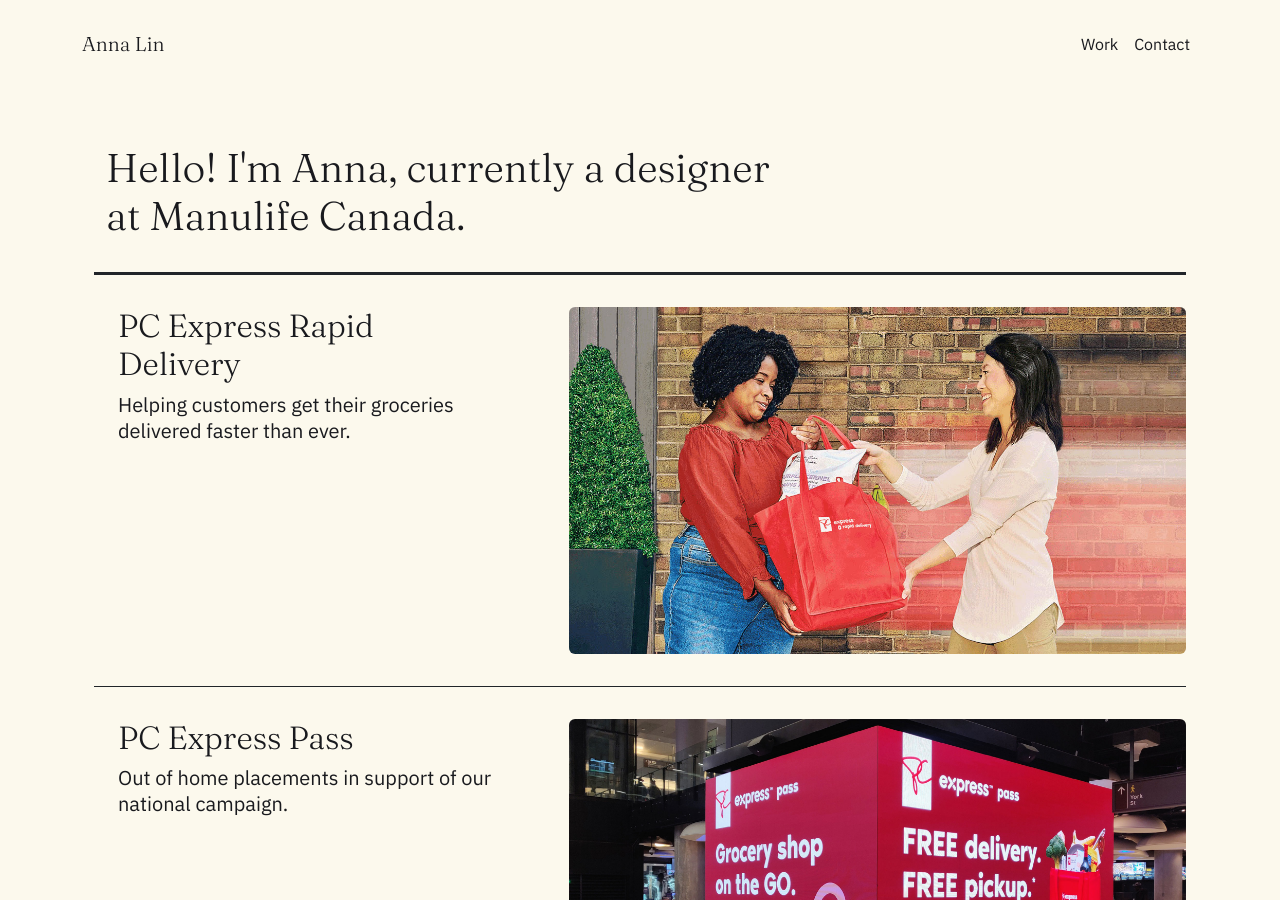
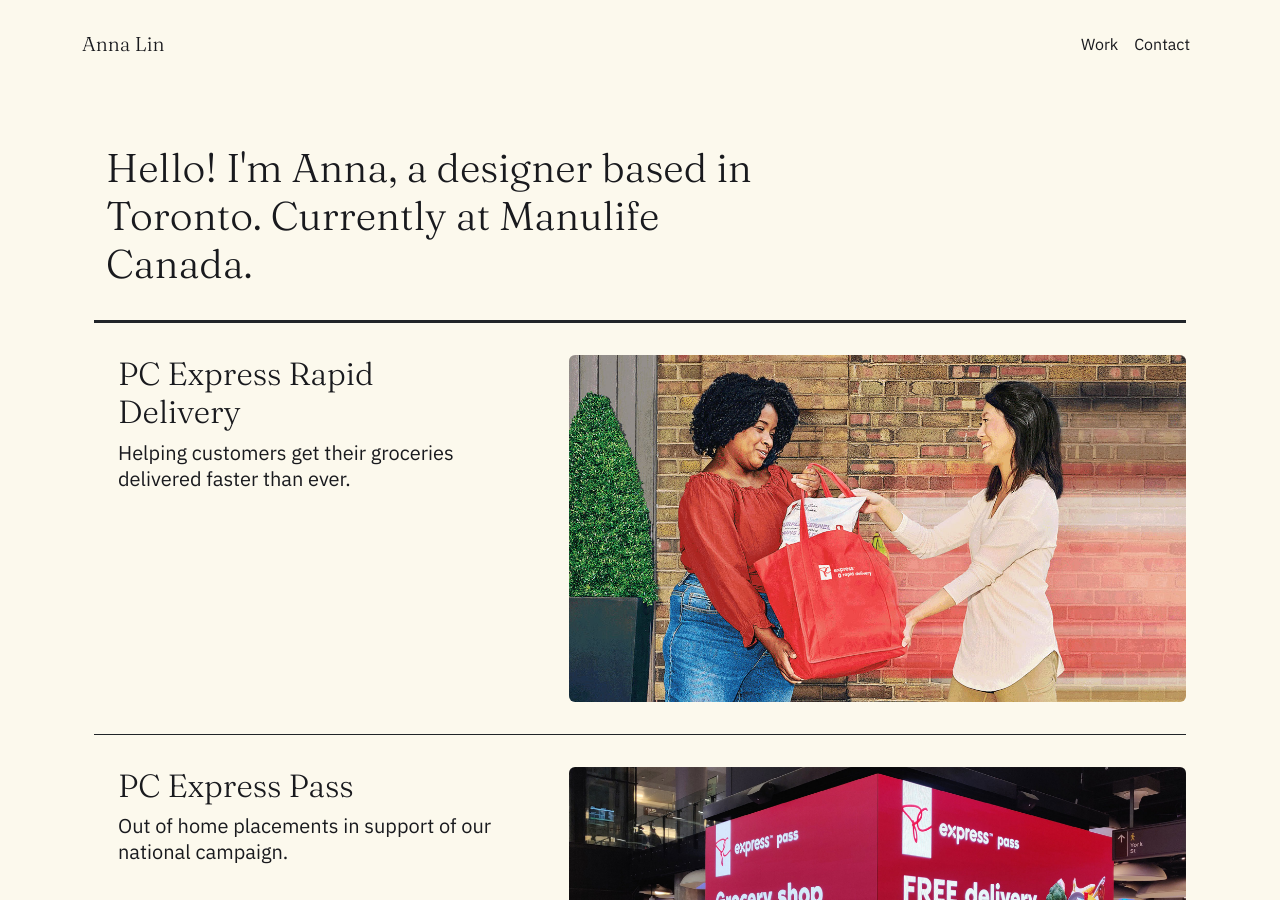
Before and after one commit to annalin-design/annalin-design.github.io, a Jekyll site: the page built from index.html, in a window 1280 px wide and 900 px high. Built offline with Jekyll 4.4.1, drawn with Linux system fonts in a browser that asks for light colours.

Commit message:
updated index

```diff
--- a/index.html
+++ b/index.html
@@ -7,7 +7,7 @@
 	  <div class="col-sm-8">
 
       <h1>
-        Hello! I'm Anna, currently a designer at Manulife Canada.
+        Hello! I'm Anna, a designer based in Toronto. Currently at Manulife Canada.
       </h1>
         </div>
     </div>
```
